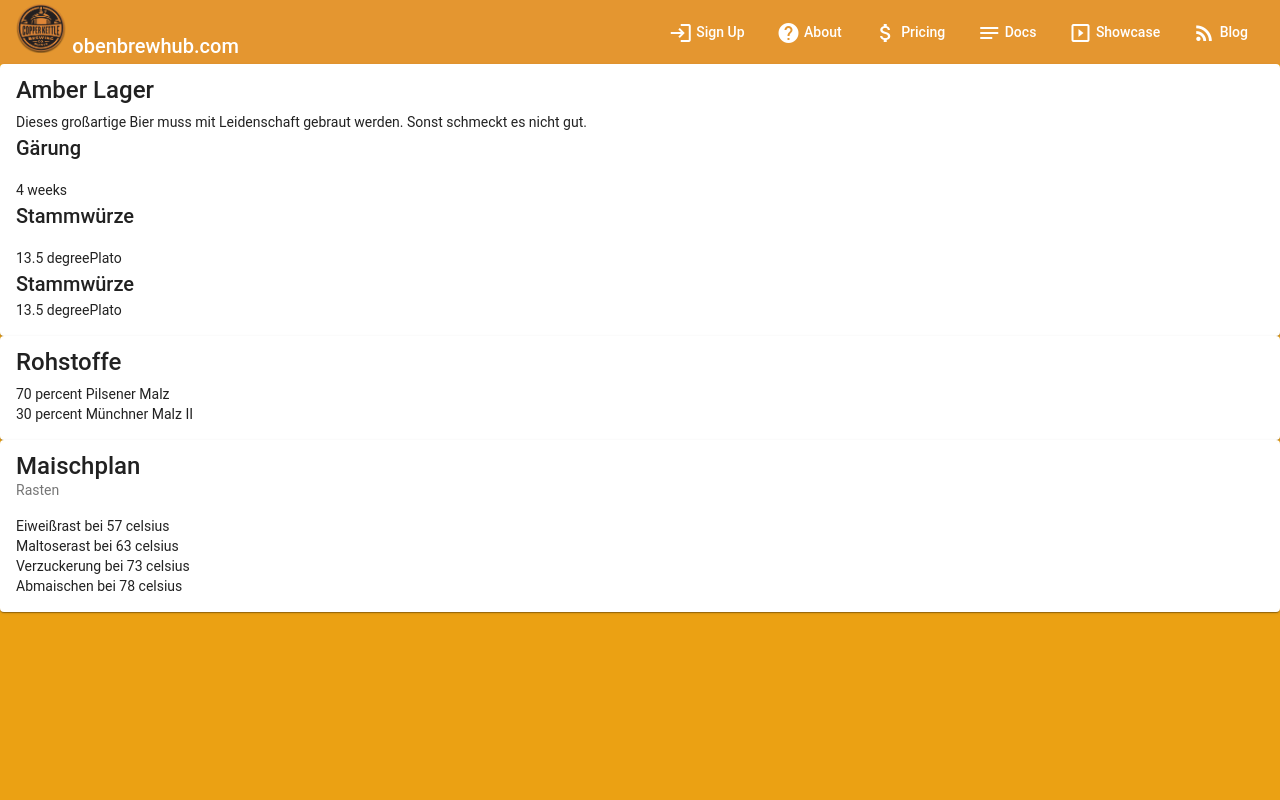
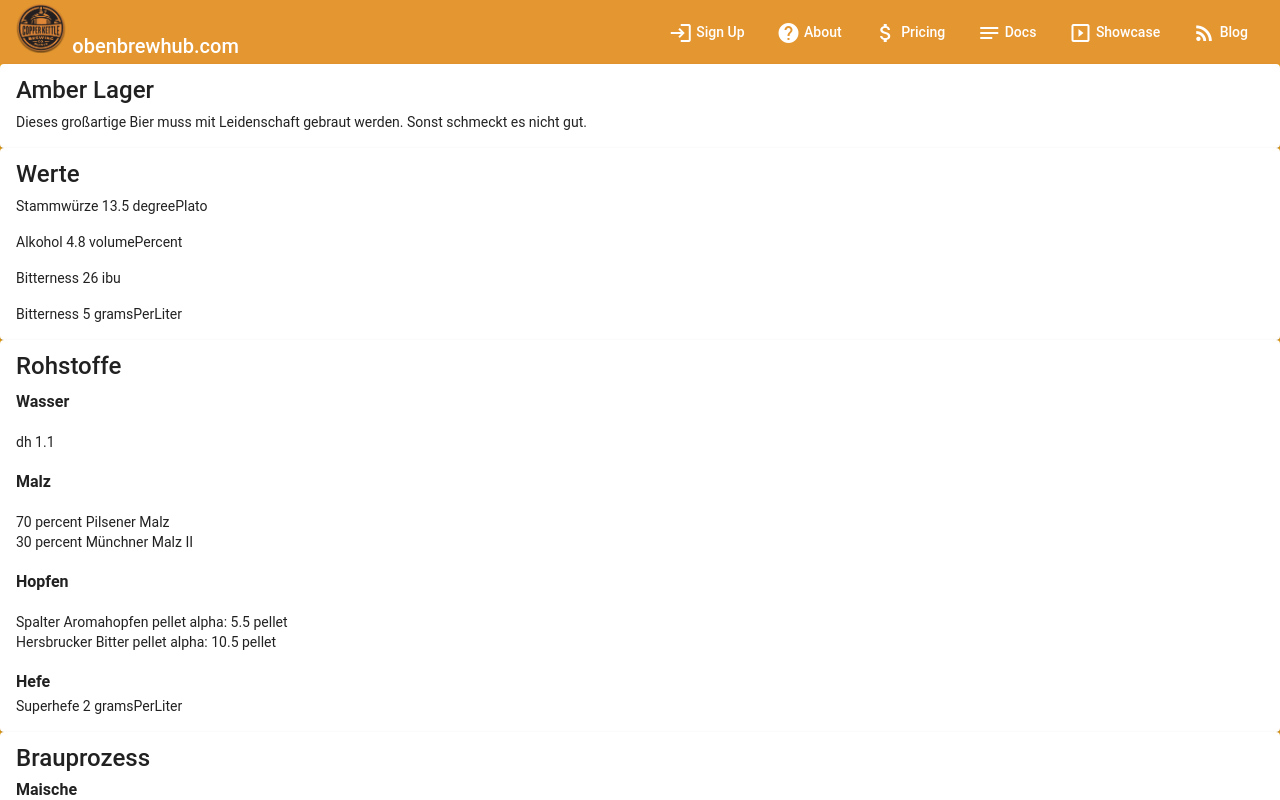
Before and after one commit to openbrewhub/open-brew-ui, an Angular app in the folder open-brew-ui/: page / in a window 1280 px wide. Shown: the top 800 px of the page. Built offline with nearby package versions, Linux system fonts and the light colour scheme.

Commit message:
added values

```diff
--- a/open-brew-ui/src/app/app.component.html
+++ b/open-brew-ui/src/app/app.component.html
@@ -1,4 +1,3 @@
-
 <mat-toolbar fxLayout="row" color="primary">
   <span fxFlex>
     <img src="../assets/logo.png" height="50">
@@ -20,48 +19,96 @@
     </ng-container>
   </mat-menu>
 </mat-toolbar>
+<div *ngIf="openBrew.openBrewVersion">
 
-<div class="container" *ngIf="openBrew.openBrewVersion">
+  <div class="container">
     <div class="flex-container" fxLayout="row wrap" fxLayout.xs="column">
       <mat-card fxFlex.gt-xs="100%" [fxFlex.gt-md]="100">
         <mat-card-title>{{openBrew.brewStyle}}</mat-card-title>
         <mat-card-subtitle></mat-card-subtitle>
         <mat-card-content>
           {{openBrew.descriptions[1].text}}
-        <h2>Gärung</h2>
-        {{openBrew.matureTime.amount}} {{openBrew.matureTime.timeUnit}}
-        <h2>Stammwürze</h2>
-        {{openBrew.originalWort.amount}} {{openBrew.originalWort.ratioUnit}}
-        <h2>Stammwürze</h2>
-        {{openBrew.originalWort.amount}} {{openBrew.originalWort.ratioUnit}}
         </mat-card-content>
       </mat-card>
     </div>
   </div>
 
+  <div class="container">
+    <div class="flex-container" fxLayout="row wrap" fxLayout.xs="column">
+      <mat-card fxFlex.gt-xs="100%" [fxFlex.gt-md]="100">
+        <mat-card-title>Werte</mat-card-title>
+        <mat-card-subtitle></mat-card-subtitle>
+        <mat-card-content>
+            Stammwürze
+            {{openBrew.originalWort.amount}}
+            {{openBrew.originalWort.ratioUnit}}
+        </mat-card-content>
+        <mat-card-content>
+            Alkohol
+            {{openBrew.alcoholContent.amount}}
+            {{openBrew.alcoholContent.ratioUnit}}
+        </mat-card-content>
+        <mat-card-content>
+            Bitterness
+            {{openBrew.bitterness.amount}}
+            {{openBrew.bitterness.tasteUnit}}
+        </mat-card-content>
+        <mat-card-content>
+            Bitterness
+            {{openBrew.carbonDioxide.amount}}
+            {{openBrew.carbonDioxide.ratioUnit}}
+        </mat-card-content>
+      </mat-card>
+    </div>
+  </div>
 
-<div class="container" *ngIf="openBrew.openBrewVersion">
+  <div class="container">
     <div class="flex-container" fxLayout="row wrap" fxLayout.xs="column">
       <mat-card fxFlex.gt-xs="100%" [fxFlex.gt-md]="100">
         <mat-card-title>Rohstoffe</mat-card-title>
         <mat-card-subtitle></mat-card-subtitle>
         <mat-card-content>
+          <h3>Wasser</h3>
+          <div>
+            {{openBrew.ingredients.water.alkalinity.chemicalUnit}}
+            {{openBrew.ingredients.water.alkalinity.amount}}
+          </div>
+        </mat-card-content>
+        <mat-card-content>
+          <h3>Malz</h3>
           <div *ngFor="let malt of openBrew.ingredients.solids">
             {{malt.relativeAmount.amount}} {{malt.relativeAmount.ratioUnit}} {{malt.name}}
           </div>
+        </mat-card-content>
+        <mat-card-content>
+          <h3>Hopfen</h3>
+          <div *ngFor="let hop of openBrew.ingredients.hops">
+            {{hop.name}} {{hop.shape}} alpha: {{hop.alpha}} {{hop.shape}}
+          </div>
+        </mat-card-content>
+        <mat-card-content>
+          <h3>Hefe</h3>
+          {{openBrew.ingredients.yeast.name}}
+          {{openBrew.ingredients.yeast.yeastAmount.amount}}
+          {{openBrew.ingredients.yeast.yeastAmount.ratioUnit}}
         </mat-card-content>
       </mat-card>
     </div>
   </div>
 
-
-
-<div class="container" *ngIf="openBrew.openBrewVersion">
+  <div class="container">
     <div class="flex-container" fxLayout="row wrap" fxLayout.xs="column">
       <mat-card fxFlex.gt-xs="100%" [fxFlex.gt-md]="100">
-      <mat-card-title>Maischplan</mat-card-title>
-      <mat-card-subtitle>Rasten</mat-card-subtitle>
+        <mat-card-title>Brauprozess</mat-card-title>
+        <!-- <mat-card-subtitle>Rasten</mat-card-subtitle> -->
         <mat-card-content>
+          <h3>Maische</h3>
+          <div *ngFor="let rest of openBrew.brewing.mashing.rests">
+            {{rest.name}} bei {{rest.targetTemperature.amount}} {{rest.targetTemperature.tempUnit}}
+          </div>
+        </mat-card-content>
+        <mat-card-content>
+          <h3>Maische</h3>
           <div *ngFor="let rest of openBrew.brewing.mashing.rests">
             {{rest.name}} bei {{rest.targetTemperature.amount}} {{rest.targetTemperature.tempUnit}}
           </div>
@@ -69,3 +116,10 @@
       </mat-card>
     </div>
   </div>
+</div>
+
+<style>
+  h3 {
+    font-weight: bolder;
+  }
+</style>
--- a/open-brew-ui/src/assets/open-brew.json
+++ b/open-brew-ui/src/assets/open-brew.json
@@ -104,10 +104,16 @@
 				"alpha": 5.5,
 				"shape": "pellet",
 				"type": "aroma"
+			},
+			{
+				"name": "Hersbrucker Bitter",
+				"alpha": 10.5,
+				"shape": "pellet",
+				"type": "bitter"
 			}
 		],
 		"yeast": {
-			"name": "nameofYeast",
+			"name": "Superhefe",
 			"yeastAmount": {
 				"amount": 2,
 				"ratioUnit": "gramsPerLiter"
```
Lines whose indentation alone changed are shown as unchanged.
